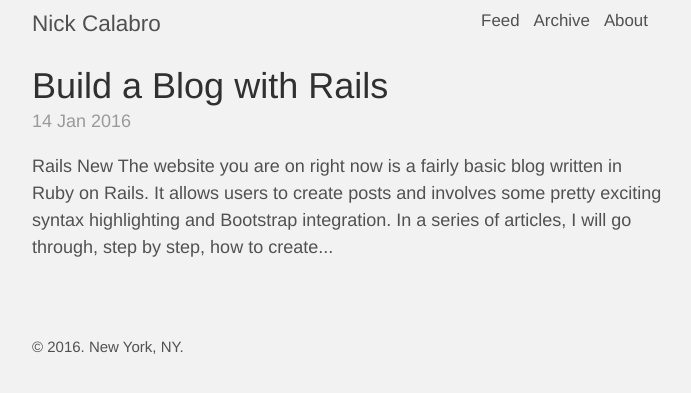
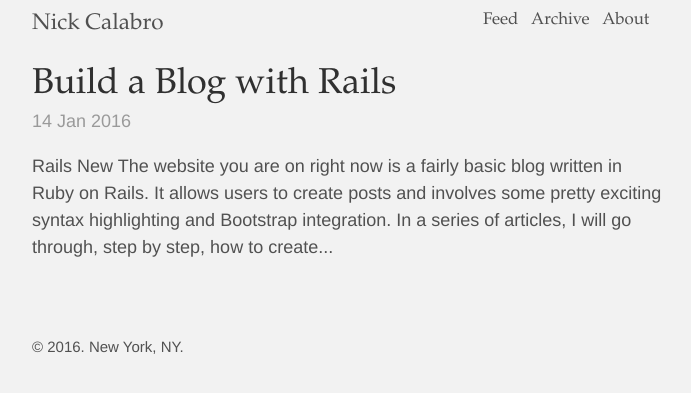
Before and after one commit to NickCalabs/nickcalabs.github.io, a Jekyll site: the page built from index.html, in a window 1280 px wide. Shown: the top 393 px of the page, without its empty margins (293-984 px from the left). Built offline with Jekyll 4.4.1, drawn with Linux system fonts in a browser that asks for light colours; Markdown is read by kramdown in place of the engine named in the settings; the list of posts is cut into pages by our own code.

Commit message:
fix typeface

```diff
--- a/_sass/_type.scss
+++ b/_sass/_type.scss
@@ -10,6 +10,7 @@ h1, h2, h3, h4, h5, h6 {
   color: #444444;
   text-rendering: optimizeLegibility;
   font-weight: 300;
+  font-family: Garamond;
 }
 
 h1 {
@@ -35,6 +36,7 @@ p {
   margin-top: 0;
   margin-bottom: 1rem;
   color: #444444;
+  font-family: gill sans, sans-serif;
 }
 
 strong {
```
